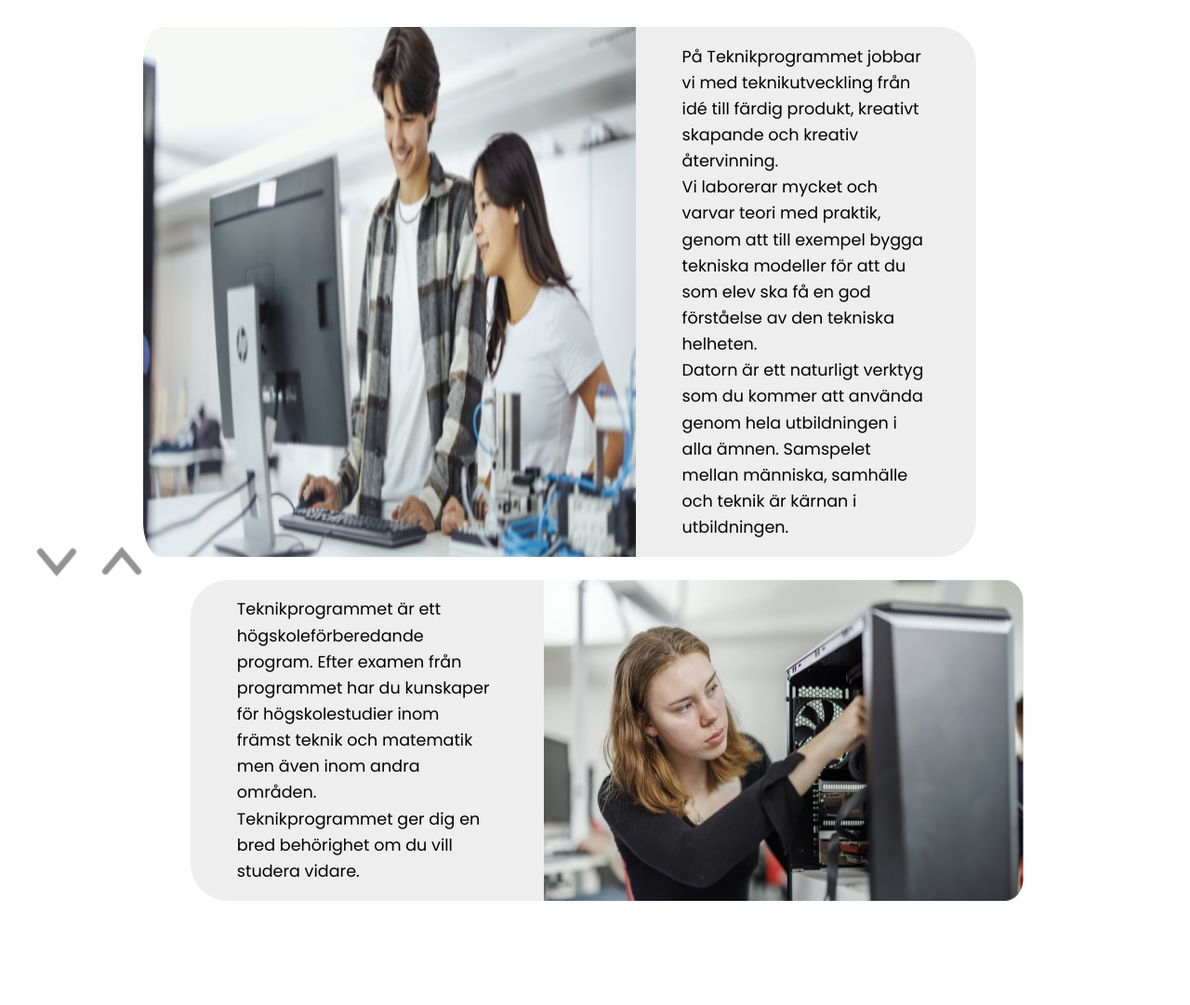
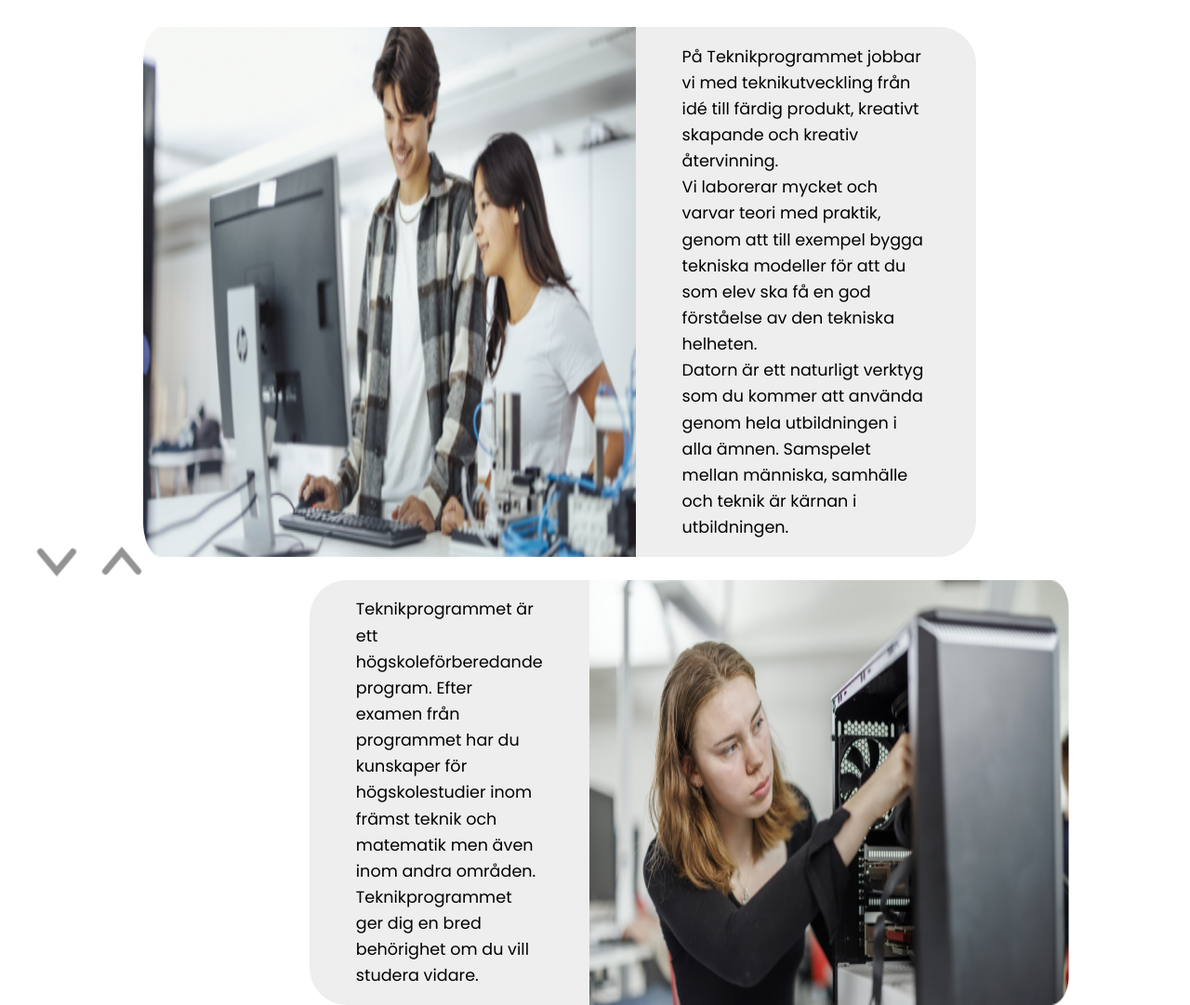
Before and after one commit to MrRobot9111/INF-website, a plain HTML site: page Teknikprogrammet.html in a window 1280 px wide. Shown: the part 161-1242 px from the top of the page at 93% size. Before the commit the page ends 1130 px from the top, so only its background shows below. Drawn offline with Linux system fonts and the light colour scheme.

Commit message:
Updated Teknikprogrameet sidan

```diff
--- a/Css/Inriktning.css
+++ b/Css/Inriktning.css
@@ -4,24 +4,37 @@
    background-color: var(--grey);
    border-radius: 30px;
    justify-self: center;
-    width: 80%;
+   width: 70%;
+   height: auto;
+ }
 
- }
- section{
-    margin-top: 2%;
+ section {
+   align-self: center;
+   align-items: center;
    justify-self: center;
    width: 50%;
-
-
  }
 
  #inrikting-text{
    justify-self: center;
    background: var(--grey);
-    margin-left: 50px;
-    margin-right:50px ;
+   margin-left: 2%;
+   margin-right: 2%;
    border-radius: 30px;
  }
+
  h1{
    justify-self: center;
  }
+
+ @media screen and (min-width: 2000px)  {
+
+   section {
+      width: 50%;
+   }
+
+   .pic-text {
+      width: 80%;
+   }
+
+ }
--- a/Css/kurser.css
+++ b/Css/kurser.css
@@ -65,7 +65,6 @@
     max-height: 80%; /* Ensure the modal does not exceed the viewport height */
     width: 60%; /* Set a reasonable width */
     z-index: 18;
-
 }
 
 .expanded-information-div {
--- a/Css/teknikprogreammet.css
+++ b/Css/teknikprogreammet.css
@@ -18,7 +18,8 @@ h1{
 }
 
 #pic-text-rebecka {
-    margin-left: 16%;
+    width: 60%;
+    margin-left: 26%;
 }
 
 #pic-samuel{
@@ -38,3 +39,22 @@ p {
 .information-section{
     right: 0%;
 }
+
+/* General paragraph styling */
+.styled-paragraph {
+    display: flex;
+    flex-direction: column;
+    justify-content: space-around;
+}
+
+@media screen and (max-width: 1920px) {
+    #pic-text-rebecka {
+        width: 60%;
+        margin-left: 26%;
+    }
+    #pic-text-samuel {
+        margin-bottom: 25px;
+        margin-left: 12%;
+    }
+
+}
```
Also changed, not shown: Inriktning.html (+2 -0 lines). Lines whose indentation alone changed are shown as unchanged.
